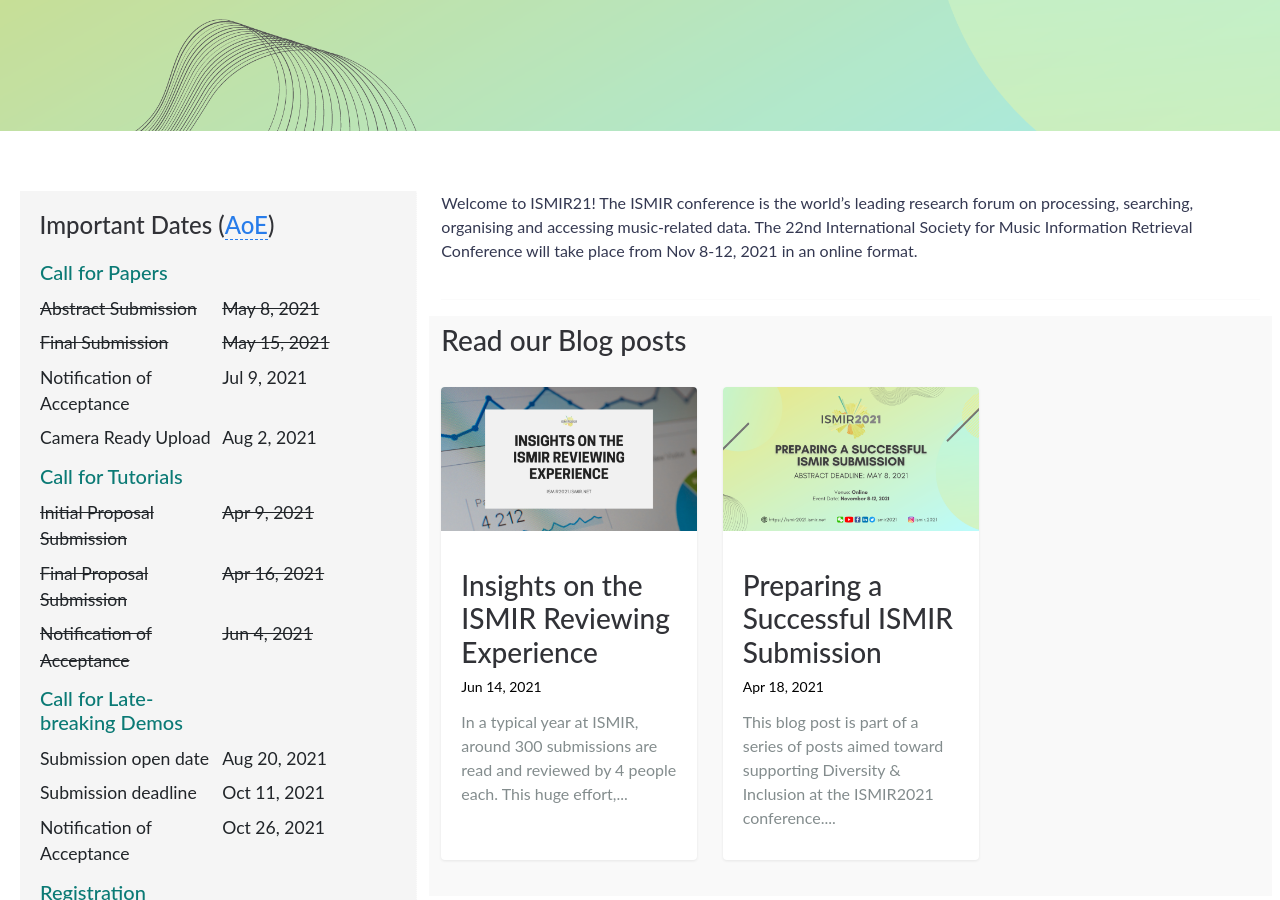
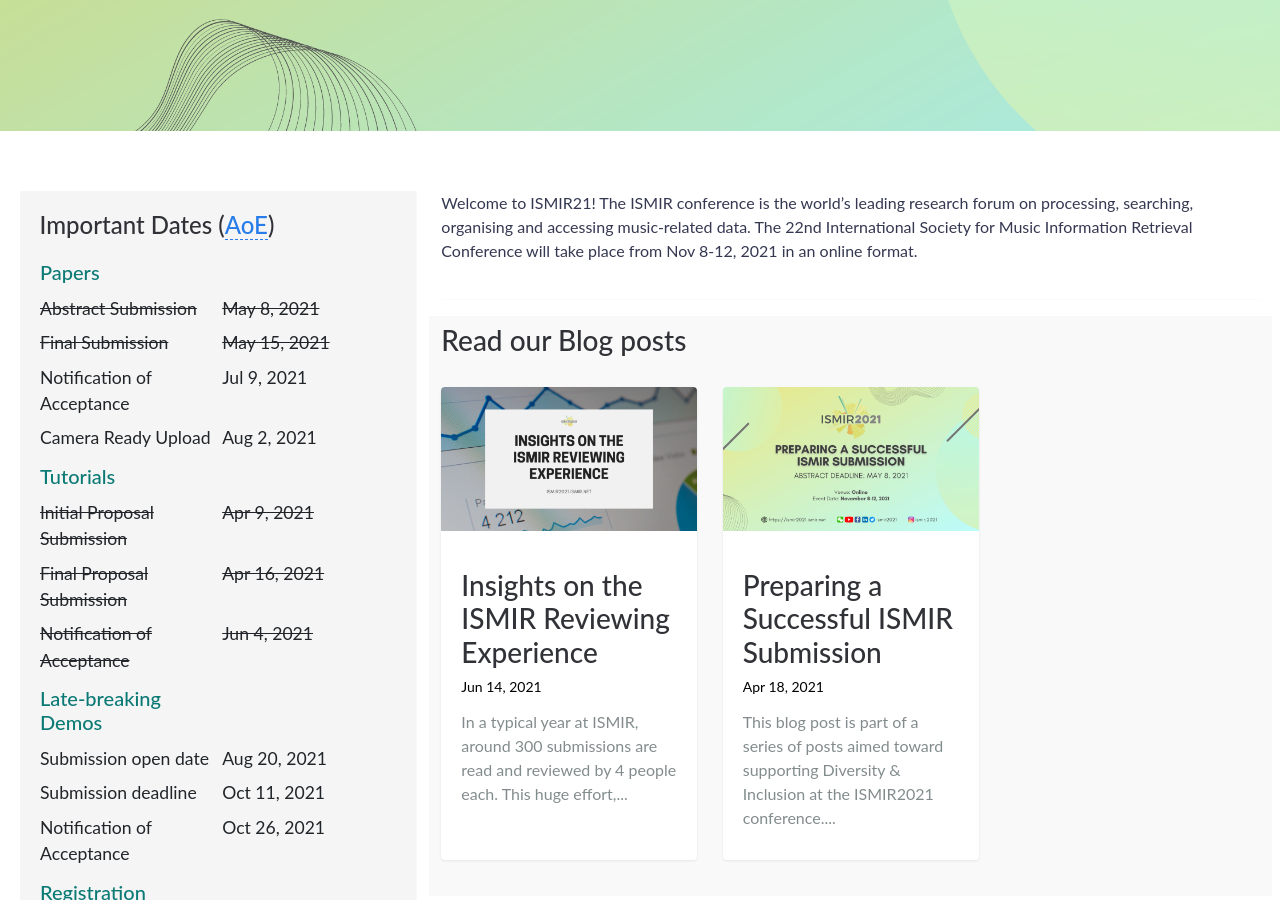
Before and after one commit to ismir2021/ismir2021.github.io, a Jekyll site: the page built from index.md, in a window 1280 px wide and 900 px high, scrolled down 445 px. Built offline with Jekyll 4.4.1, drawn with Linux system fonts in a browser that asks for light colours; nearby versions of some CDN libraries; comment, search, counter and statistics services are not loaded.

Commit message:
Compact names for deadlines

```diff
--- a/_data/deadlines.yml
+++ b/_data/deadlines.yml
@@ -1,17 +1,17 @@
-- title: "Call for Papers"
+- title: "Papers"
   url: "/cfp/"
   dates:
     - {name: "Abstract Submission", date: "May 8, 2021", done: true}
     - {name: "Final Submission", date: "May 15, 2021", done: true}
     - {name: "Notification of Acceptance", date: "Jul 9, 2021", done: false}
     - {name: "Camera Ready Upload", date: "Aug 2, 2021", done: false}
-- title: "Call for Tutorials"
+- title: "Tutorials"
   url: "/cft/"
   dates:
     - {name: "Initial Proposal Submission", date: "Apr 9, 2021", done: true}
     - {name: "Final Proposal Submission", date: "Apr 16, 2021", done: true}
     - {name: "Notification of Acceptance", date: "Jun 4, 2021", done: true}
-- title: "Call for Late-breaking Demos"
+- title: "Late-breaking Demos"
   url: "/clbd/"
   dates:
     - {name: "Submission open date", date: "Aug 20, 2021", done: false}
```
